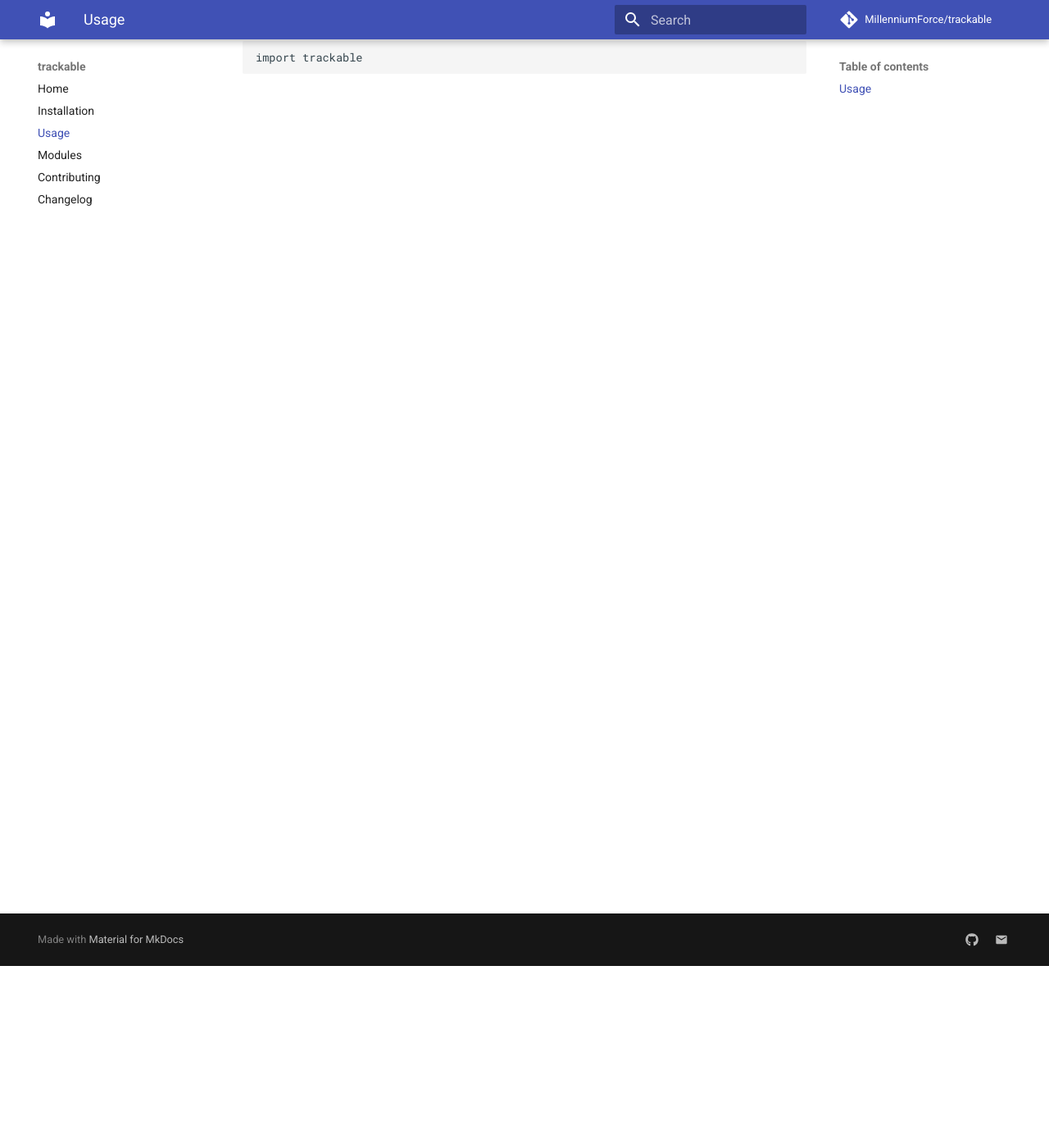
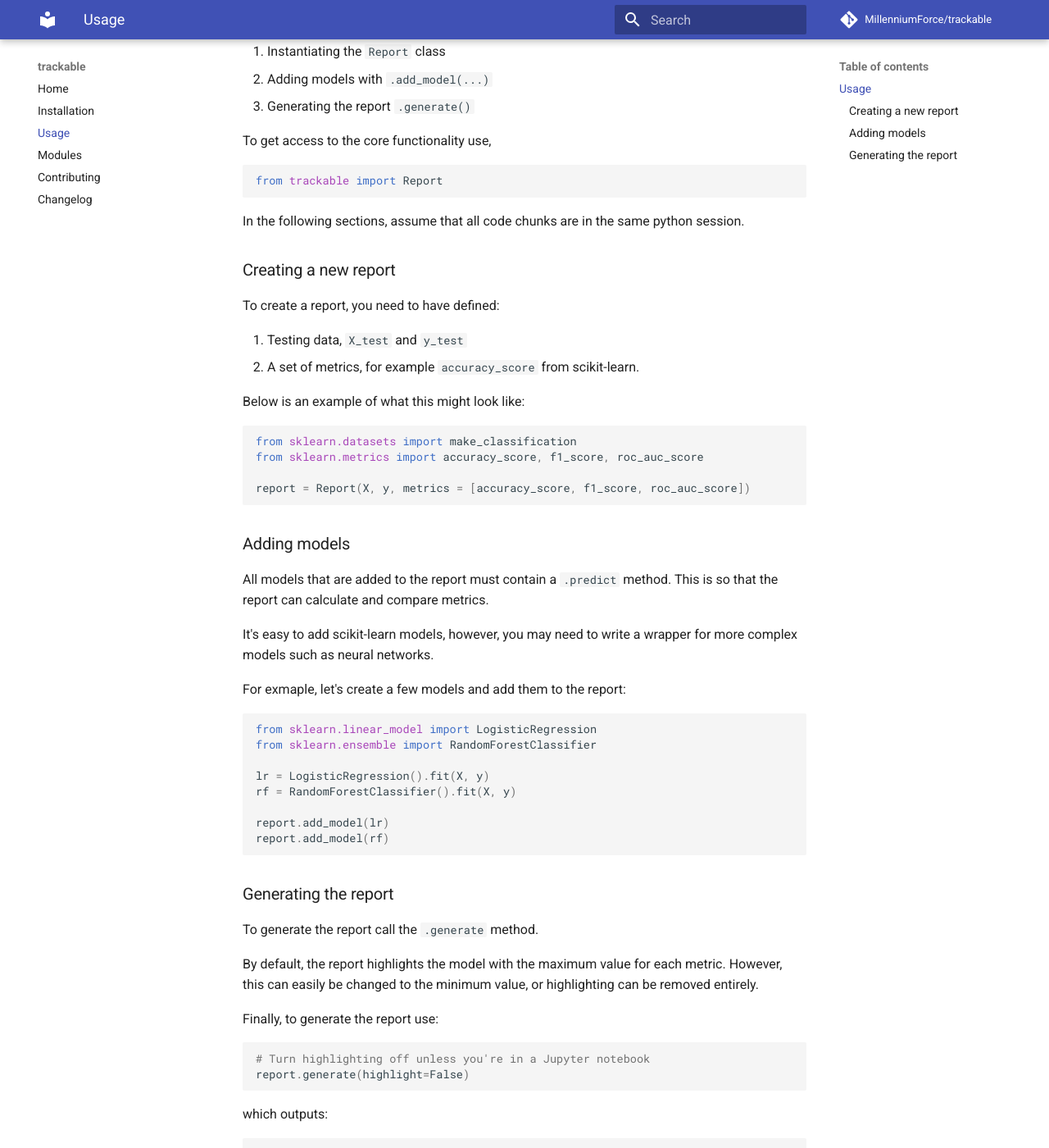
Before and after one commit to MillenniumForce/trackable, an MkDocs documentation site: the page built from docs/usage.md, in a window 1280 px wide and 1400 px high, scrolled down 222 px. Shown: the whole window at 82% size. Built offline with MkDocs 1.6.1 and Material for MkDocs 9.7.7, drawn with Linux system fonts in a browser that asks for light colours; comment, search, counter and statistics services are not loaded; some of the changed text lies outside the part shown.

Commit message:
Initial version of readme, changelog and usage docs

````diff
--- a/docs/usage.md
+++ b/docs/usage.md
@@ -1,7 +1,75 @@
 # Usage
 
-To use trackable in a project
+At its core, `trackable` consists of three elements:
 
+1. Instantiating the `Report` class
+2. Adding models with `.add_model(...)`
+3. Generating the report `.generate()`
+
+To get access to the core functionality use,
+
+```python
+from trackable import Report
 ```
-import trackable
+
+In the following sections, assume that all code chunks are in the same python session.
+
+## Creating a new report
+
+To create a report, you need to have defined:
+
+1. Testing data, `X_test` and `y_test`
+2. A set of metrics, for example `accuracy_score` from scikit-learn.
+
+Below is an example of what this might look like:
+
+```python
+from sklearn.datasets import make_classification
+from sklearn.metrics import accuracy_score, f1_score, roc_auc_score
+
+report = Report(X, y, metrics = [accuracy_score, f1_score, roc_auc_score])
 ```
+
+## Adding models
+
+All models that are added to the report must contain a `.predict` method.
+This is so that the report can calculate and compare metrics.
+
+It's easy to add scikit-learn models, however, you may need to write a wrapper for more
+complex models such as neural networks.
+
+For exmaple, let's create a few models and add them to the report:
+
+```python
+from sklearn.linear_model import LogisticRegression
+from sklearn.ensemble import RandomForestClassifier
+
+lr = LogisticRegression().fit(X, y)
+rf = RandomForestClassifier().fit(X, y)
+
+report.add_model(lr)
+report.add_model(rf)
+```
+
+## Generating the report
+
+To generate the report call the `.generate` method.
+
+By default, the report highlights the model with the maximum value for each metric.
+However, this can easily be changed to the minimum value, or highlighting can be removed entirely.
+
+Finally, to generate the report use:
+
+```python
+# Turn highlighting off unless you're in a Jupyter notebook
+report.generate(highlight=False)
+```
+
+which outputs:
+
+```python
+                        accuracy_score  f1_score  roc_auc_score
+name
+LogisticRegression                0.91  0.909091           0.91
+RandomForestClassifier            1.00  1.000000           1.00
+```
--- a/pyproject.toml
+++ b/pyproject.toml
@@ -44,8 +44,8 @@ mkdocs-autorefs = {version = "^0.2.1", optional = true}
 pre-commit = {version = "^2.12.0", optional = true}
 toml = {version = "^0.10.2", optional = true}
 bump2version = {version = "^1.0.1", optional = true}
-jinja2 = {version = "^3.1.2", optional = true}
 pyparsing = {version = "^3.0.9", optional = true}
+jinja2 = {version = "3.0.3", optional = true}
 pandas = "^1.5.2"
 
 [tool.poetry.extras]
--- a/setup.cfg
+++ b/setup.cfg
@@ -1,7 +1,7 @@
 [flake8]
 max-line-length = 120
 max-complexity = 18
-ignore = E203, E266, W503, TYP001
+ignore = E203, E266, W503, TYP001, D415
 docstring-convention = google
 per-file-ignores = __init__.py:F401
 exclude = .git,
````
Also changed, not shown: CHANGELOG.md (+4 -2 lines), README.md (+44 -5 lines), trackable/__init__.py (+9 -1 lines), 2 other files.
